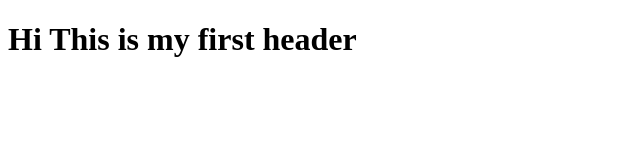
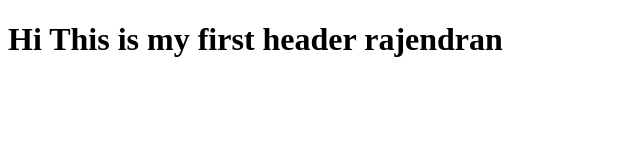
Before and after one commit to arjun0627/demorepoforprac, a plain HTML site: page index.html in a window 1280 px wide. Shown: the whole page, without its empty margins (0-640 px from the left). Drawn offline with Linux system fonts and the light colour scheme.

Commit message:
I have modified new line

```diff
--- a/index.html
+++ b/index.html
@@ -6,6 +6,6 @@
     <title>Document</title>
 </head>
 <body>
-    <h1> Hi This is my first header </h1>
+    <h1> Hi This is my first header rajendran </h1>
 </body>
 </html>
```
